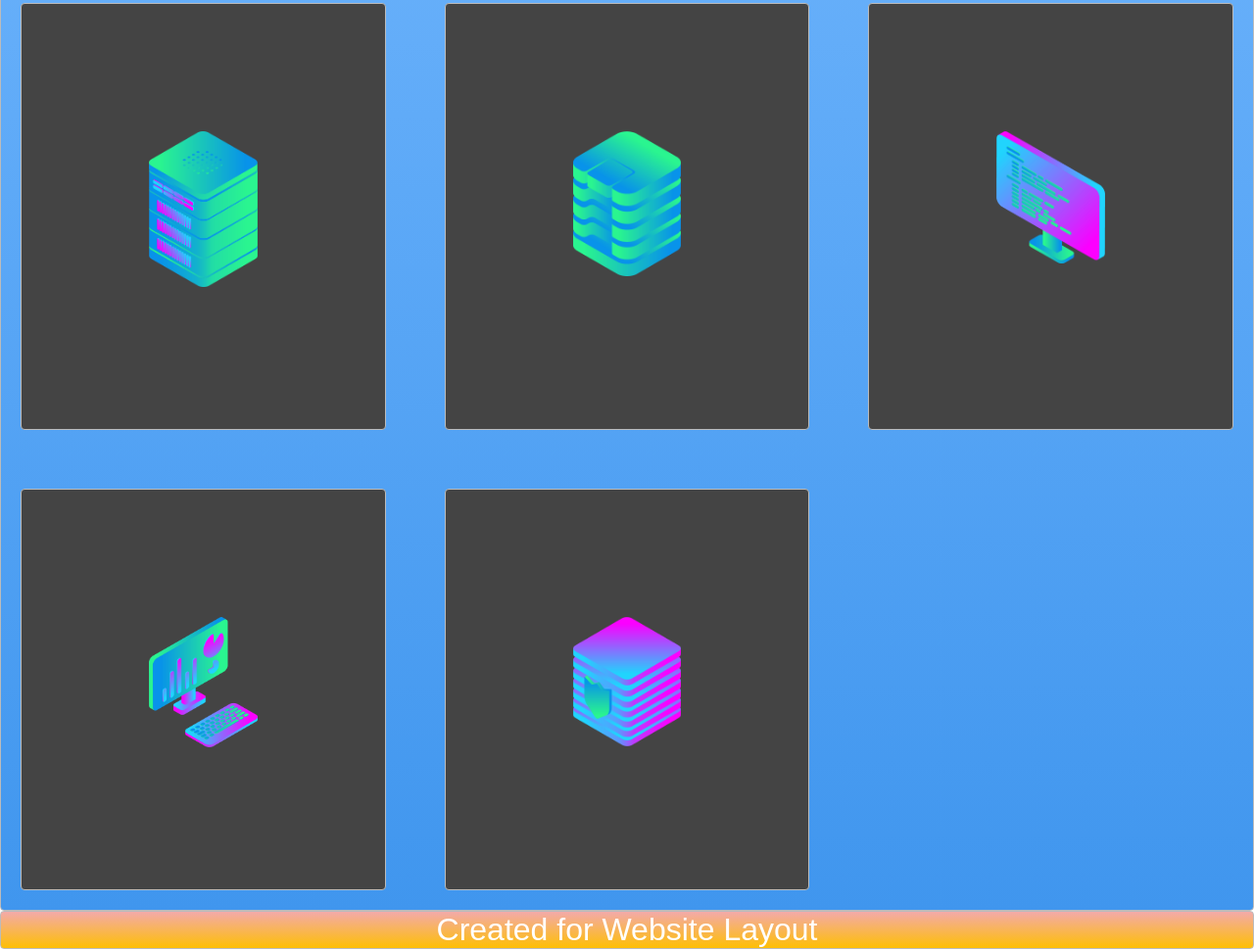
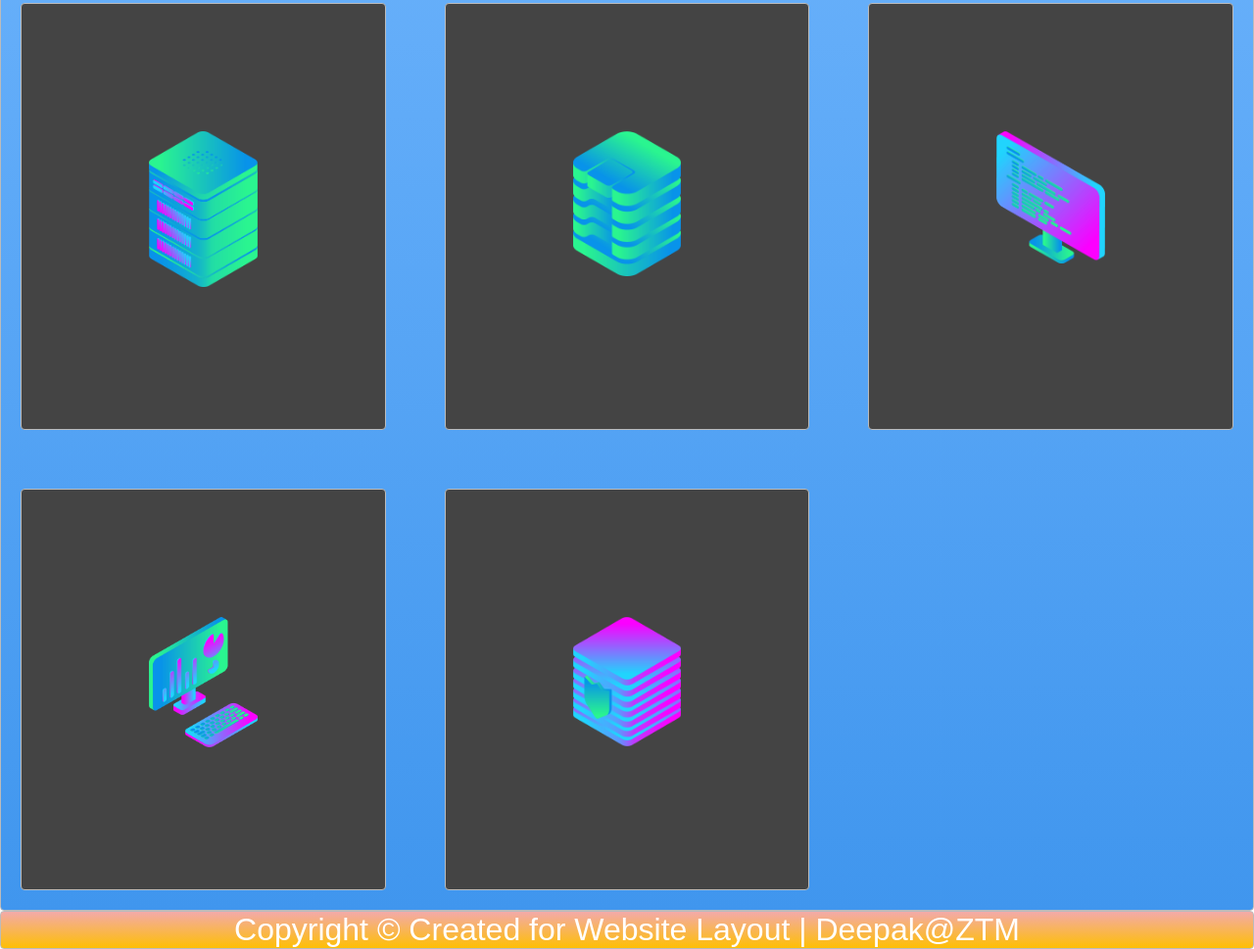
Before and after one commit to DeeKat28/Layout-Master, a plain HTML site: page index.html in a window 1280 px wide. Shown: the part 991-1960 px from the top of the page at 98% size. Drawn offline with Linux system fonts and the light colour scheme.

Commit message:
Modified Footer content

```diff
--- a/index.html
+++ b/index.html
@@ -25,7 +25,7 @@
     <div class="box zone"><img src="./img/desktop_analytics_2.png"></div>
     <div class="box zone"><img src="./img/server_safe_2.png"></div>
   </div>
-  <footer class="zone yellow">Created for Website Layout</footer>
+  <footer class="zone yellow">Copyright © Created for Website Layout | Deepak@ZTM</footer>
 </div>
 </body>
 </html>
```
